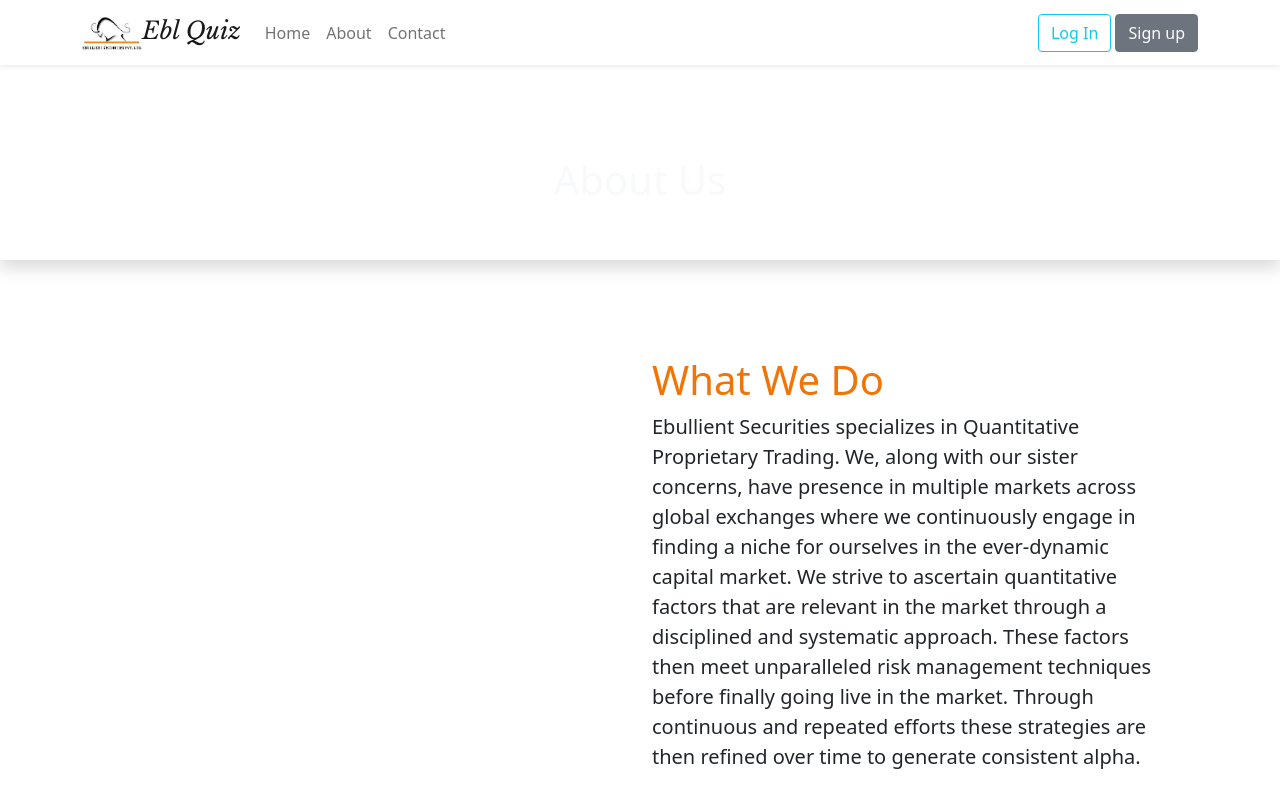
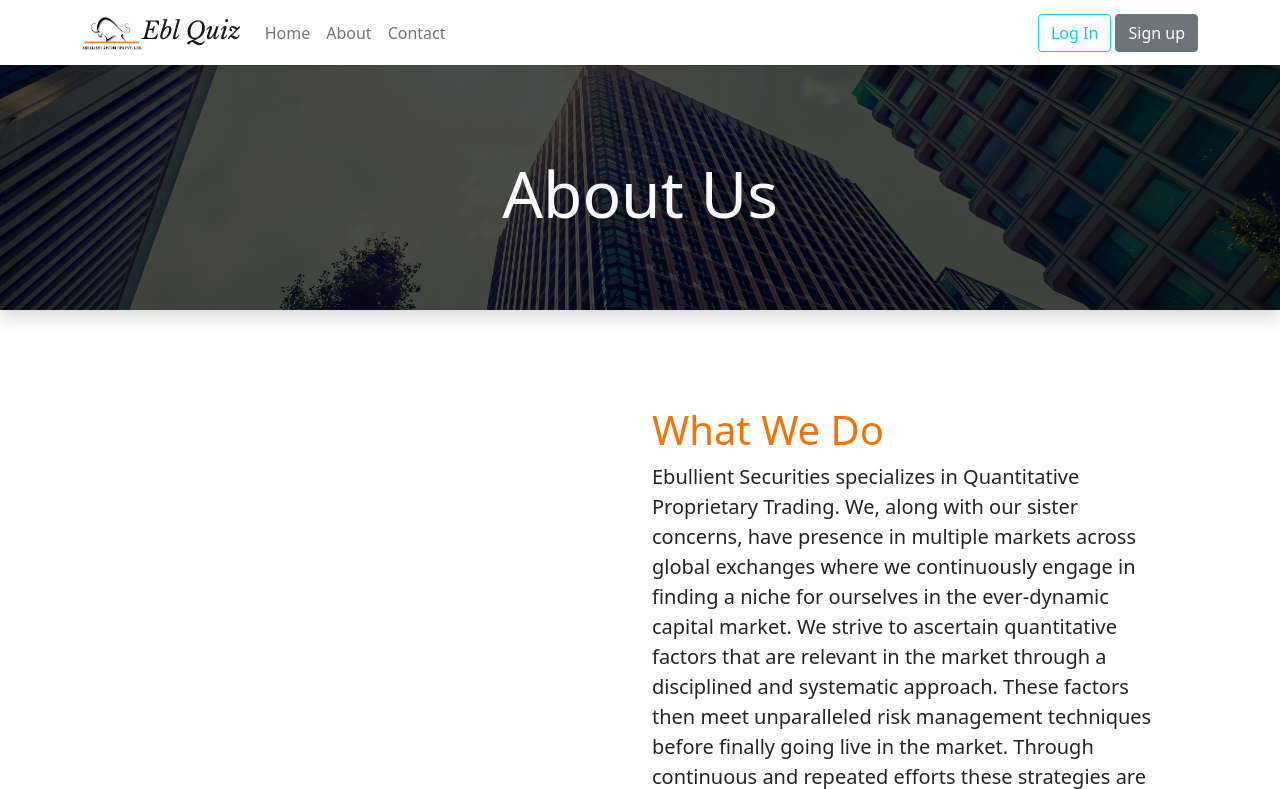
Before and after one commit to SumitMahar/Ebl-Quiz-App, a Django app: page /about/ in a window 1280 px wide. Shown: the top 789 px of the page. Run offline with Django 4.2, Linux system fonts and the light colour scheme; parts of the project's set-up code (start-up, migrations or seed data) failed here and were passed over; some libraries are stand-ins or nearby versions.

Commit message:
minor change

```diff
--- a/templates/quizes/about.html
+++ b/templates/quizes/about.html
@@ -8,7 +8,7 @@ About
 <!-- Content block -->
 {% block content %}
 
-<section class="bg-bannerr text-light p-5 pb-lg-0 shadow">
+<section class="bg-banner text-light p-5 pb-lg-0 shadow">
     <div class="container py-5">
         <div class="d-sm-block align-items-center justify-content-center text-center">
             <h1>About Us</h1>
```
